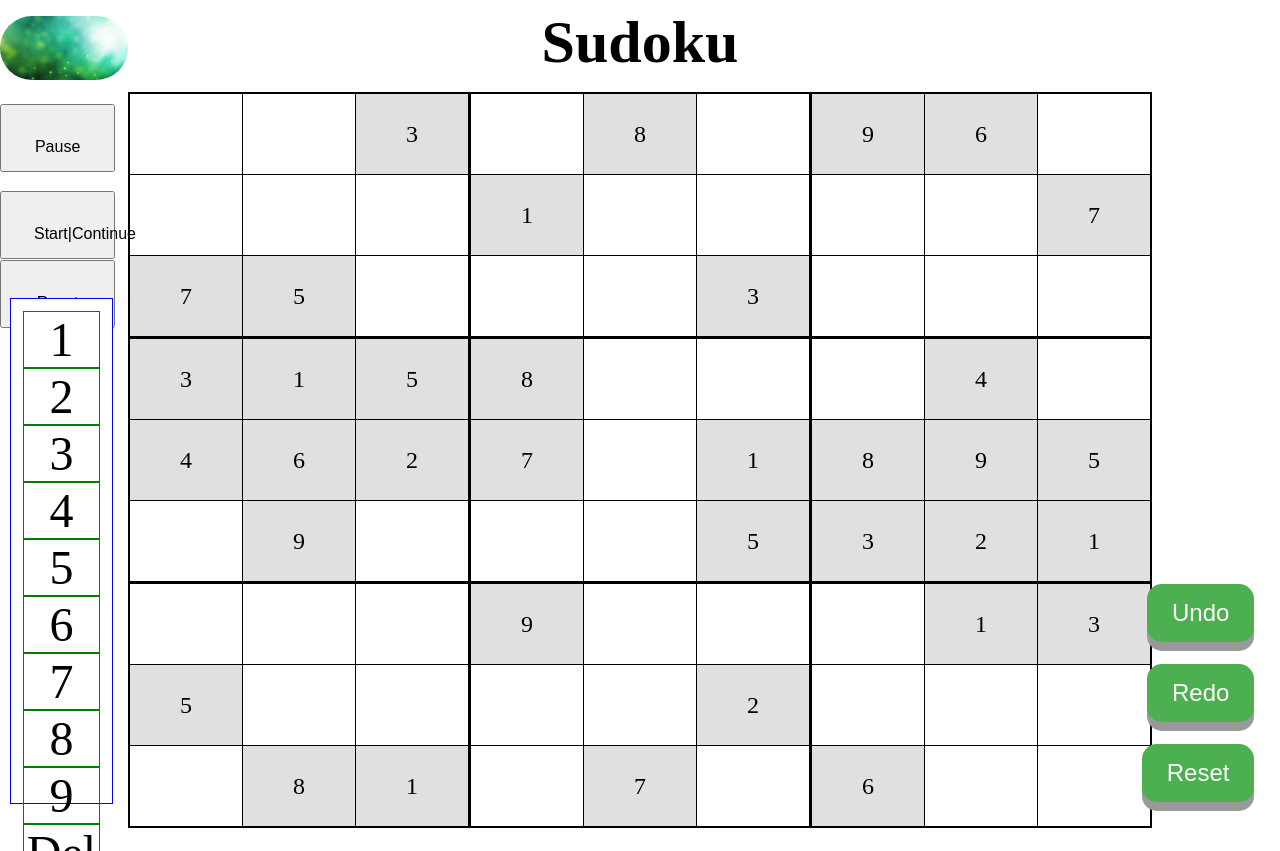
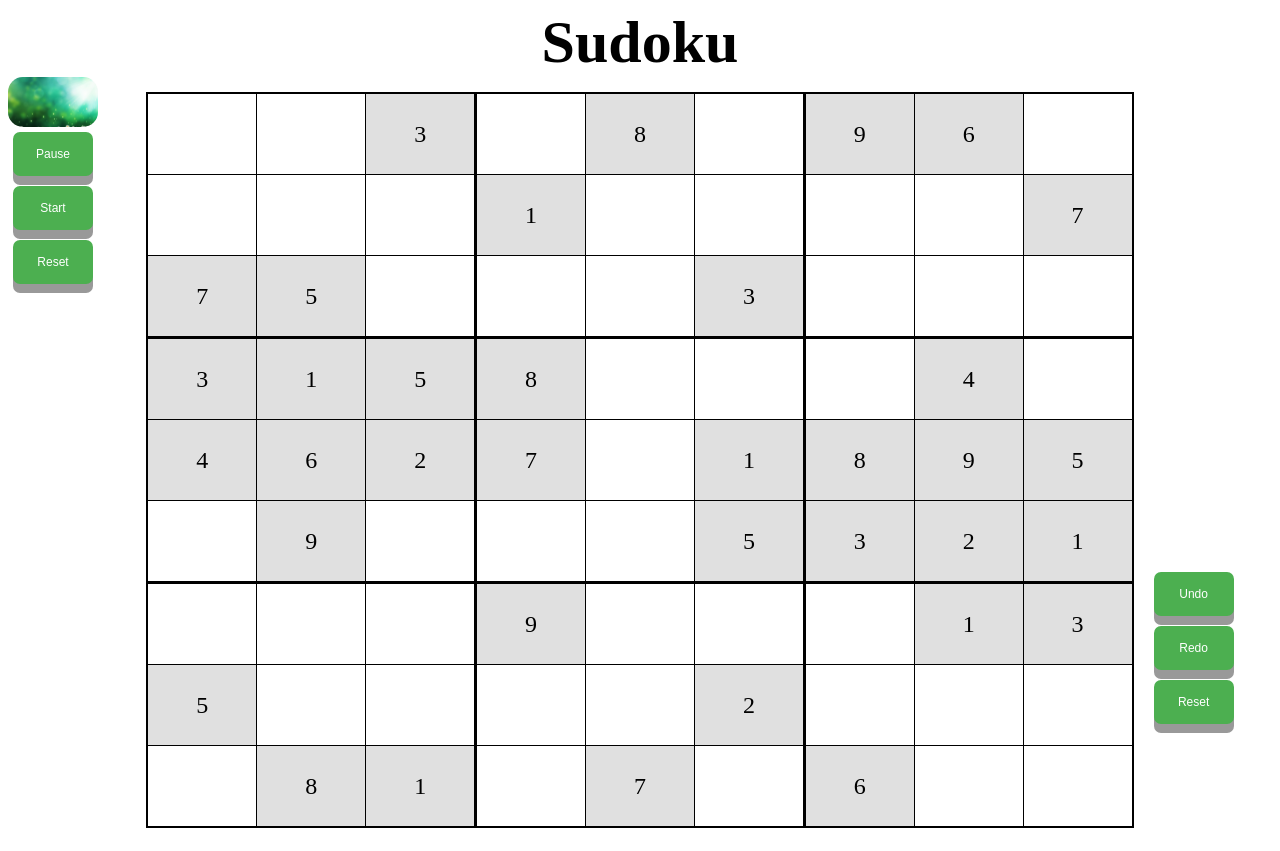
Before and after one commit to minhtien300199/sudoku, a plain HTML site: page webSudoku/codeproject.html in a window 1280 px wide. Drawn offline with Linux system fonts and the light colour scheme.

Commit message:
add flexbox

```diff
--- a/webSudoku/codeproject.html
+++ b/webSudoku/codeproject.html
@@ -10,27 +10,44 @@
   <script src="./scripts/solveSudoku.js"></script>
   <script src="./scripts/index.js"></script>
 </head>
+
 <body>
-    <div class="title" ><b><center> Sudoku</center> </b> </div>
-    <div id="app" ></div>
-    <div id="touchpad" class="hidden"></div>
-    <div id="time"></div>
-    <button id="btn-1" onclick="clearInterval(timerInterval)" ><center>Pause</center></button>
-    <button id="btn-2" onclick="startTimer();" >Start|Continue</button>
-    <button id="btn-3" onclick="stopfunc()">
+  <div class="title"><b>
+      <center> Sudoku</center>
+    </b> </div>
+  <div class="container">
+    <div class="left-menu">
+      <div id="time" class="timer"></div>
+      <div class="left-menu__wrapper">
+        <button id="btn-1" class="btn btn-timer" onclick="clearInterval(timerInterval)">
+          <center>Pause</center>
+        </button>
+        <button id="btn-2" class="btn btn-timer" onclick="startTimer();">Start</button>
+        <button id="btn-3" class="btn btn-timer" onclick="stopfunc()"> Reset
+        </button>
+      </div>
+    </div>
+    <div id="app"></div>
+    <div class="right-menu">
+        <div id="touchpad" class="hidden">
+          </div>
+          <div class="toolbar toolbar-bottom">
+              <button id="undoBtn" class="btn" onclick="undoButton()">Undo</button>
+              <button id="redoBtn" class="btn" onclick="redoButton()">Redo</button>
+              <button id="resetBtn" class="btn" onclick="resetButton()">Reset</button>
+            </div>
+    </div>
+
+
+    <!-- <div id="drafts"></div> -->
+  </div>
   <script>
-            var stopfunc=function(){
+    var stopfunc = function () {
       clearInterval(timerInterval);
-            timer=0;
-            min=0;
-            hour=0;
-            document.getElementById("time").innerHTML="0:0:00";
+      timer = 0;
+      min = 0;
+      hour = 0;
+      document.getElementById("time").innerHTML = "0:0:00";
     }
   </script>
-            Reset
-    </button>
-    <button id="undoBtn" onclick="undoButton()">Undo</button>
-    <button id="redoBtn" onclick="redoButton()">Redo</button>
-    <button id="resetBtn" onclick="resetButton()">Reset</button>
-    <div id="drafts"></div>
 </body>
--- a/webSudoku/style.css
+++ b/webSudoku/style.css
@@ -1,9 +1,9 @@
-.title{
+.title {
   font-size: 60px;
 }
 
-#base{
-    background-color:rgb(224, 224, 224);
+#base {
+  background-color: rgb(224, 224, 224);
   font-style: initial;
   cursor: unset;
 }
@@ -28,10 +28,10 @@
   border-bottom: 1px solid black;
 }
 
-.row.row-even{
+.row.row-even {
   border-bottom: 2px solid black;
 }
-.row.row-even-2{
+.row.row-even-2 {
   border-top: 2px solid black;
 }
 .col {
@@ -49,23 +49,19 @@
   border-right: 2px solid black;
 }
 
-
 .col.col-even-2 {
   border-left: 2px solid black;
 }
 
-#touchpad{
+#touchpad {
   padding: 10px;
   height: 50px;
   border: 1px solid black;
   background: white;
-    position: absolute;
-    left: 91%;
-    top: 10vh;
   display: flex;
   flex-direction: column;
   height: 58.5vh;
-    width: 8vh;
+  /* width: 8vh; */
   margin: 0;
 }
 .cell {
@@ -79,12 +75,10 @@
   display: flex;
   justify-content: center;
   align-items: center;
-
 }
 .cell-number:hover {
   cursor: pointer;
   background-color: gold;
-
 }
 
 .active {
@@ -92,67 +86,23 @@
   cursor: pointer;
 }
 
-.row .col{
+.row .col {
   cursor: pointer;
 }
 
-.row .col:hover{
-background:red;
+.row .col:hover {
+  background: red;
 }
 .hidden {
   visibility: hidden;
 }
 
-#time{
-    width: 4em;
-    padding: 2em;
-    font-family: Verdana, Geneva, Tahoma, sans-serif;
-    font-size: 1em;
-    background-image: url(./backGround.jpg);
-    background-size: cover;
-    background-attachment: scroll;
-    position: fixed;
-    color: white;
-    border-radius: 90px;
-    top: 2vh;
-    left: 0vw;
-}
-#btn-1{
-    width: 9vw;
-    height: 5vh;
-    position: fixed;
-    top: 13vh;
-    left: 0vw;;
-    padding: 32px;
-    font-size: 100%;
 
-}
-#btn-2{
-    width: 9vw;
-    height: 5vh;
-    position: fixed;
-    top: 191px;
-    left: 0vw;;
-    padding: 32px;
-    font-size: 100%;
-
-}
-#btn-3{
-    width: 9vw;
-    height: 5vh;
-    position: fixed;
-    top: 260px;
-    left: 0vw;;
-    padding: 32px;
-    font-size: 100%;
-
-
-}
-.wrong{
+.wrong {
   color: blue;
 }
 
-#undoBtn{
+/* #undoBtn {
   display: inline-block;
   padding: 15px 25px;
   font-size: 24px;
@@ -161,69 +111,19 @@ background:red;
   text-decoration: none;
   outline: none;
   color: #fff;
-        background-color: #4CAF50;
+  background-color: #4caf50;
   border: none;
   border-radius: 15px;
   box-shadow: 0 9px #999;
   position: absolute;
   top: 73vh;
   right: 2vw;
-}
-#undoBtn:hover {background-color: #3e8e41}
-#undoBtn:active {
-    background-color: #3e8e41;
-    box-shadow: 0 5px #666;
-    transform: translateY(4px);
-}
-#redoBtn{
-    display: inline-block;
-    padding: 15px 25px;
-    font-size: 24px;
-    cursor: pointer;
-    text-align: center;
-    text-decoration: none;
-    outline: none;
-    color: #fff;
-    background-color: #4CAF50;
-    border: none;
-    border-radius: 15px;
-    box-shadow: 0 9px #999;
-    position: absolute;
-    top: 83vh;
-    right: 2vw;
-}
-#redoBtn:hover {background-color: #3e8e41}
-#redoBtn:active {
-    background-color: #3e8e41;
-    box-shadow: 0 5px #666;
-    transform: translateY(4px);
-}
-#resetBtn{
-    display: inline-block;
-    padding: 15px 25px;
-    font-size: 24px;
-    cursor: pointer;
-    text-align: center;
-    text-decoration: none;
-    outline: none;
-    color: #fff;
-    background-color: #4CAF50;
-    border: none;
-    border-radius: 15px;
-    box-shadow: 0 9px #999;
-    position: absolute;
-    top: 93vh;
-    right: 2vw;
-}
-#resetBtn:hover {background-color: #3e8e41}
-#resetBtn:active {
-    background-color: #3e8e41;
-    box-shadow: 0 5px #666;
-    transform: translateY(4px);
-}
-#drafts{
+} */
+
+
+#drafts {
   border: 1px solid blue;
-    top:  36vh;
+  top: 36vh;
   left: 0vh;
   width: 6%;
   height: 60%;
@@ -233,9 +133,8 @@ background:red;
   position: fixed;
   display: flex;
   flex-direction: column;
-
 }
-.draft-num{
+.draft-num {
   font-size: 3em;
   display: flex;
   justify-content: center;
@@ -243,3 +142,52 @@ background:red;
   text-align: center;
   border: 1px solid green;
 }
+.container {
+  display: flex;
+  flex-direction: row;
+}
+.left-menu,
+.right-menu {
+  display: flex;
+  width: 10vw;
+  flex-direction: column;
+}
+
+.btn {
+  display: inline-block;
+  padding: 15px;
+  font-size: 12px;
+  cursor: pointer;
+  text-align: center;
+  text-decoration: none;
+  outline: none;
+  color: #fff;
+  background-color: #4caf50;
+  border: none;
+  border-radius: 7px;
+  box-shadow: 0 9px #999;
+  margin: 5px;
+  min-width: 80px;
+}
+.btn:hover {
+  background-color: #3e8e41;
+}
+.btn:active {
+  background-color: #3e8e41;
+  box-shadow: 0 5px #666;
+  transform: translateY(4px);
+}
+
+.timer {
+  width: 80px;
+  height: 40px;
+  padding: 5px;
+  font-family: Verdana, Geneva, Tahoma, sans-serif;
+  font-size: 1em;
+  background-image: url(./backGround.jpg);
+  background-size: cover;
+  background-attachment: scroll;
+  color: white;
+  border-radius: 15px;
+  text-align: center;
+}
```
Lines whose indentation alone changed are shown as unchanged.
